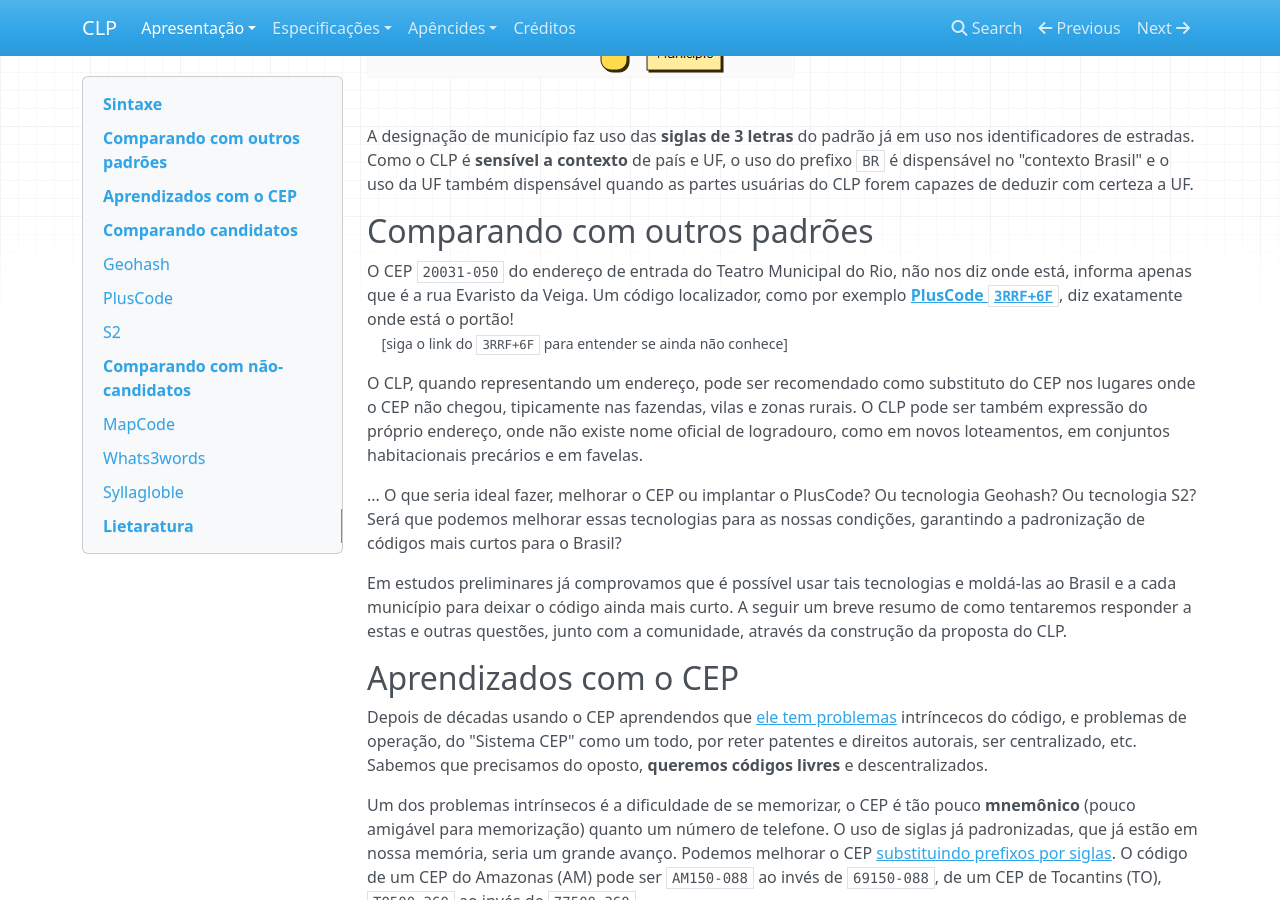
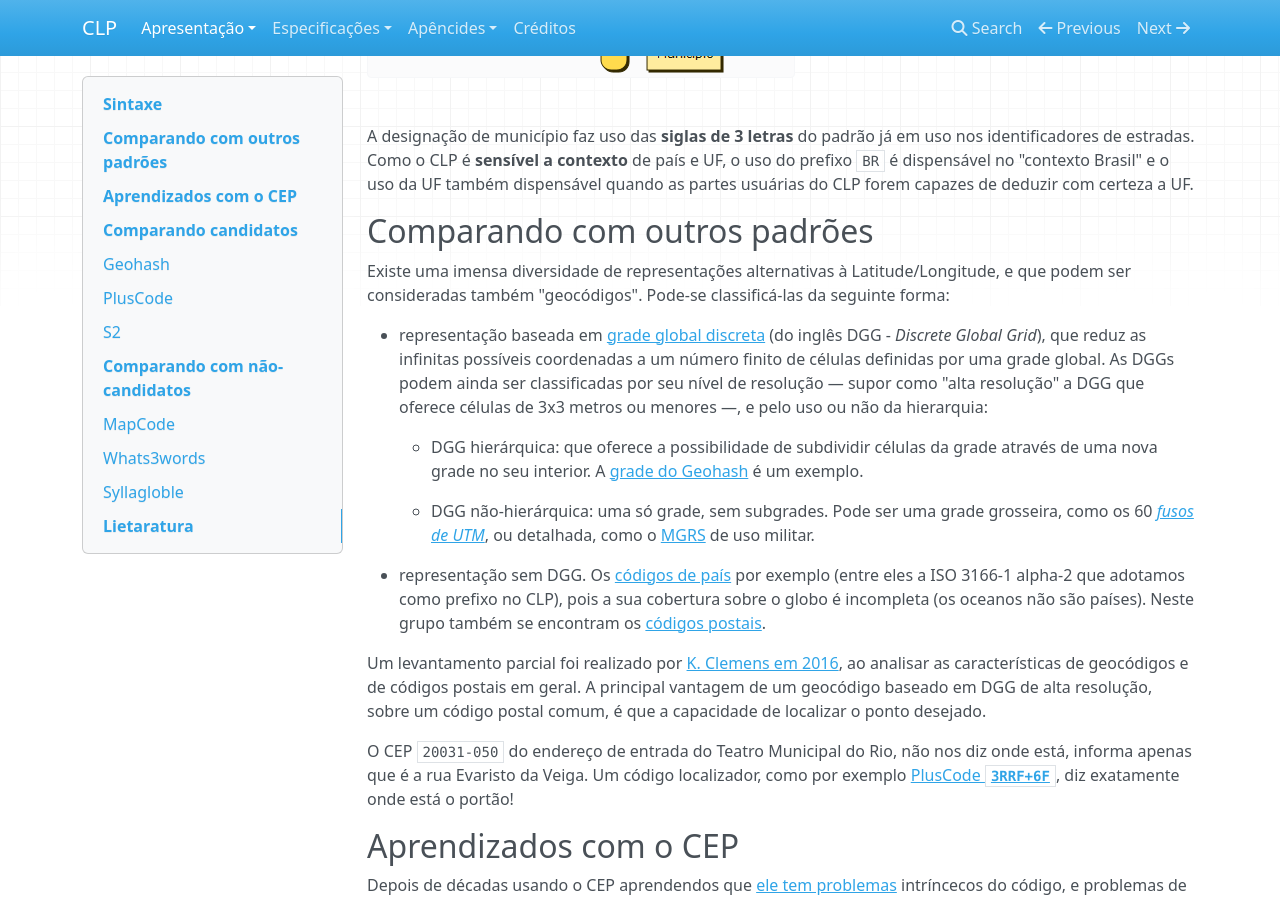
Before and after one commit to ppKrauss/CLP, an MkDocs documentation site: the page built from docs/index_CLPcoord.md, in a window 1280 px wide and 900 px high, scrolled down 1497 px. Built offline with MkDocs 1.6.1, drawn with Linux system fonts in a browser that asks for light colours; nearby versions of some CDN libraries; old or Windows-style settings are respelled for this version of MkDocs.

Commit message:
rev menor

```diff
--- a/docs/index_CLPcoord.md
+++ b/docs/index_CLPcoord.md
@@ -28,7 +28,22 @@ A designação de município faz uso das **siglas de 3 letras** do padrão já e
 
 ## Comparando com outros padrões
 
-O CEP `20031-050` do endereço de entrada do Teatro Municipal do Rio,<!-- Rua Evaristo da Veiga, 1; ... O CEP `20031-040` da refere-se a uma praça inteira, a Floriano &dash;  que pode também ser referenciada pelo [PlusCode `3RRF`](https://plus.codes/589R3RRF+) ou Geohash `CM9MX`. --> não nos diz onde está, informa apenas que é a rua&nbsp;Evaristo da Veiga.<!-- ](https://www.openstreetmap.org/way/50485413)--> Um código localizador, como por exemplo  **[PlusCode `3RRF+6F`](https://plus.codes/589R3RRF+6F)**, diz exatamente onde está o  portão!<!-- O **CEP `69010-060`** de uma casa em Manaus não nos diz onde ela está,<br/>mas o **[PlusCode `VXCG+3R4`](https://plus.codes/678XVXCG+3R4)** diz exatamente onde está o seu portão!--> <br/><small>&nbsp; &nbsp; [siga o link do `3RRF+6F` para entender se ainda não conhece]</small><br/>
+Existe uma imensa diversidade de representações alternativas à Latitude/Longitude, e que podem ser consideradas também "geocódigos". Pode-se classificá-las da seguinte forma:
+
+* representação baseada em [grade global discreta](https://en.wikipedia.org/wiki/Discrete_Global_Grid) (do inglês DGG - *Discrete Global Grid*), que reduz as infinitas possíveis coordenadas a um número finito de células definidas por uma grade global. As DGGs podem ainda ser classificadas por seu nível de resolução &mdash; supor como "alta resolução" a DGG que oferece células de 3x3 metros ou menores &mdash;,  e pelo uso ou não da hierarquia:
+
+     * DGG hierárquica: que oferece a possibilidade de subdividir células da grade através de uma nova grade no seu interior. A [grade do Geohash](http://www.bigfastblog.com/geohash-intro) é um exemplo.
+
+     * DGG não-hierárquica: uma só grade, sem subgrades. Pode ser uma grade grosseira, como os 60 [*fusos de UTM*](https://en.wikipedia.org/wiki/Universal_Transverse_Mercator_coordinate_system#UTM_zone), ou detalhada, como o [MGRS](https://en.wikipedia.org/wiki/Military_Grid_Reference_System) de uso militar.
+
+* representação sem DGG.  Os [códigos de país](https://en.wikipedia.org/wiki/Country_code) por exemplo (entre eles a ISO&nbsp;3166&#8209;1&nbsp;alpha&#8209;2 que adotamos como prefixo no CLP), pois a sua cobertura sobre o globo é incompleta (os oceanos não são países). Neste grupo também se encontram os [códigos postais](https://en.wikipedia.org/wiki/Postal_code).
+
+Um levantamento parcial foi realizado por [K. Clemens em 2016](https://www.thinkmind.org/download.php?articleid=geoprocessing_2016_7_10_30119), ao analisar as características de geocódigos e de códigos postais em geral. A principal vantagem de um geocódigo baseado em DGG de alta resolução, sobre um código postal comum, é que a capacidade de localizar o ponto desejado.
+
+O CEP `20031-050` do endereço de entrada do Teatro Municipal do Rio,<!-- Rua Evaristo da Veiga, 1; ... O CEP `20031-040` da refere-se a uma praça inteira, a Floriano &dash;  que pode também ser referenciada pelo [PlusCode `3RRF`](https://plus.codes/589R3RRF+) ou Geohash `CM9MX`. --> não nos diz onde está, informa apenas que é a rua&nbsp;Evaristo da Veiga.<!-- ](https://www.openstreetmap.org/way/50485413)--> Um código localizador, como por exemplo  [PlusCode **`3RRF+6F`**](https://plus.codes/589R3RRF+6F), diz exatamente onde está o  portão!<!-- O **CEP `69010-060`** de uma casa em Manaus não nos diz onde ela está,<br/>mas o **[PlusCode `VXCG+3R4`](https://plus.codes/678XVXCG+3R4)** diz exatamente onde está o seu portão!-->
+
+<!--
+LIXO pois já está no index.md
 
 O CLP, quando representando um endereço, pode ser recomendado como substituto do CEP nos lugares onde o CEP não chegou, tipicamente nas fazendas, vilas e zonas rurais.  O CLP pode  ser também expressão do próprio endereço, onde não existe nome oficial de logradouro, como em novos loteamentos, em conjuntos habitacionais precários e em favelas.
 
@@ -36,7 +51,7 @@ O CLP, quando representando um endereço, pode ser recomendado como substituto d
 
 Em estudos preliminares já comprovamos que é possível usar tais tecnologias e moldá-las ao Brasil e a cada município para deixar o código ainda mais curto.
 A seguir um breve resumo de como tentaremos responder a estas e outras questões, junto com a comunidade, através da construção da proposta do CLP.
-
+-->
 ## Aprendizados com o CEP
 
 Depois de décadas usando o CEP aprendendos que [ele tem problemas](https://github.com/OSMBrasil/CRP/blob/master/substituir-CEP.md) intríncecos do código, e problemas de operação, do "Sistema CEP" como um todo, por reter patentes e direitos autorais, ser centralizado, etc. Sabemos que precisamos do oposto,  **queremos códigos livres** e descentralizados.
@@ -224,8 +239,6 @@ O *software Syllagloble* é apenas um experimento da empresa "Here". Similar ao
 ![](assets/CLP-coord-syllagloble-ilustra01.png)
 
 <!--
-Digito verificador: artigo sugere que seja uma palavra ... nós sugerimos que no Brasil seja um Bicho do conjunto do 25 do jogo do bicho, mais outros 7 populares.
-
 ## Ericode
 
 ...
@@ -237,7 +250,6 @@ Digito verificador: artigo sugere que seja uma palavra ... nós sugerimos que no
 As coordenadas geográficas podem ser [tratadas matematicamente e transformadas em um código mais compacto](spec04ap05-ingenuos.md#compactacao-ingenua), e existem várias maneiras de se fazer isso. Uma delas foi batizada de  Geohash, que é apenas uma das tecnologias candidatas, mas aqui tomaremos como exemplo para ilustrar a anatomia de um CLP-coordenada. Neste projeto serão analisados também o MapCode, o PlusCode e o S2geometry.
 
 ## com o CEP
-
 
 Como uma das metas do CLP é se apresentar como potencial substituto do CEP no endereçamento postal, alguns requisitos, tais como a hierarquia desde macro região (siglas de estado e cidade), são decorrentes desta demanda. As principais diferenças entre o CEP e o CLP são:
 
```
Also changed, not shown: docs/index.md (+2 -2 lines), site/index.html, site/index_CLPcoord/index.html, site/mkdocs/search_index.json, site/sitemap.xml.
